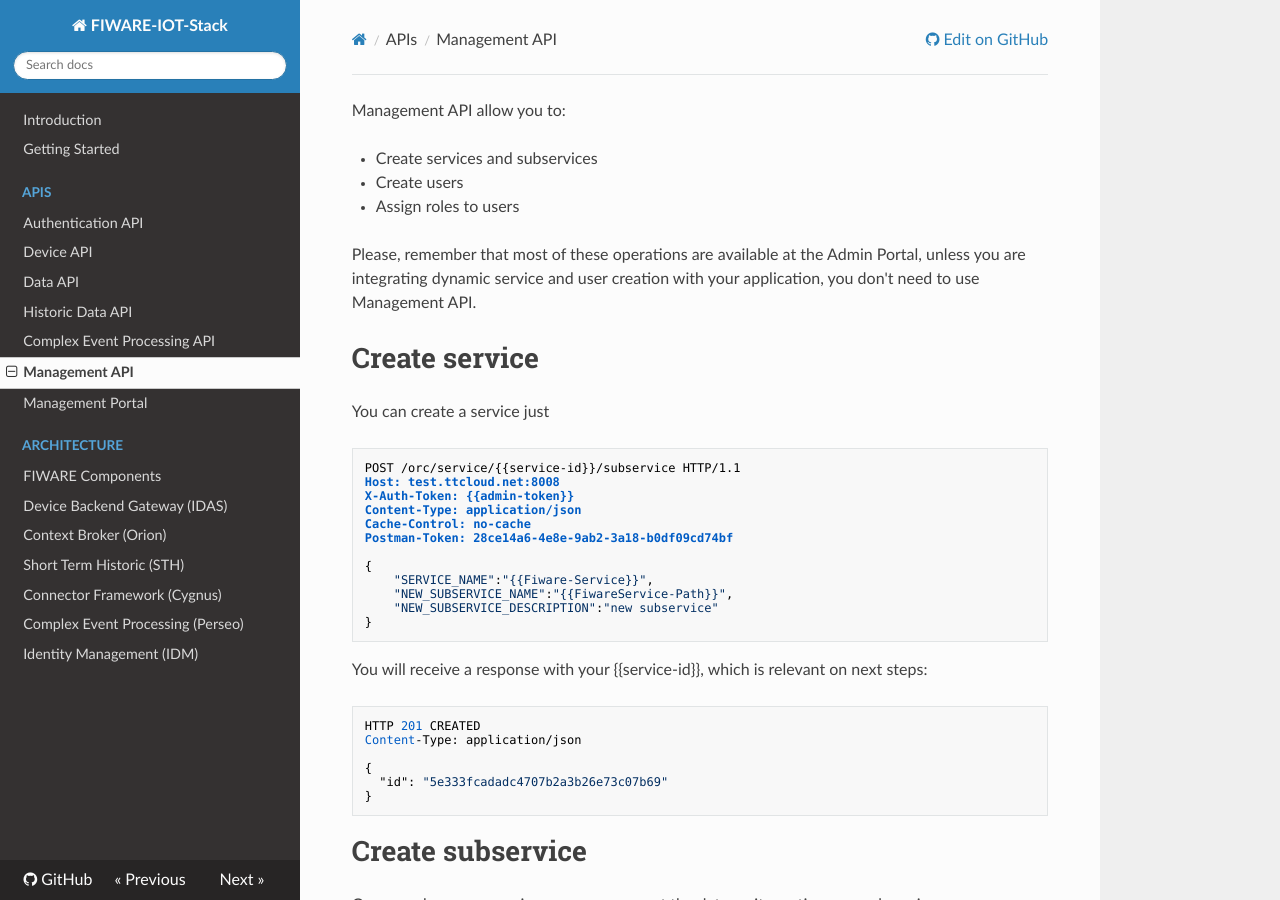
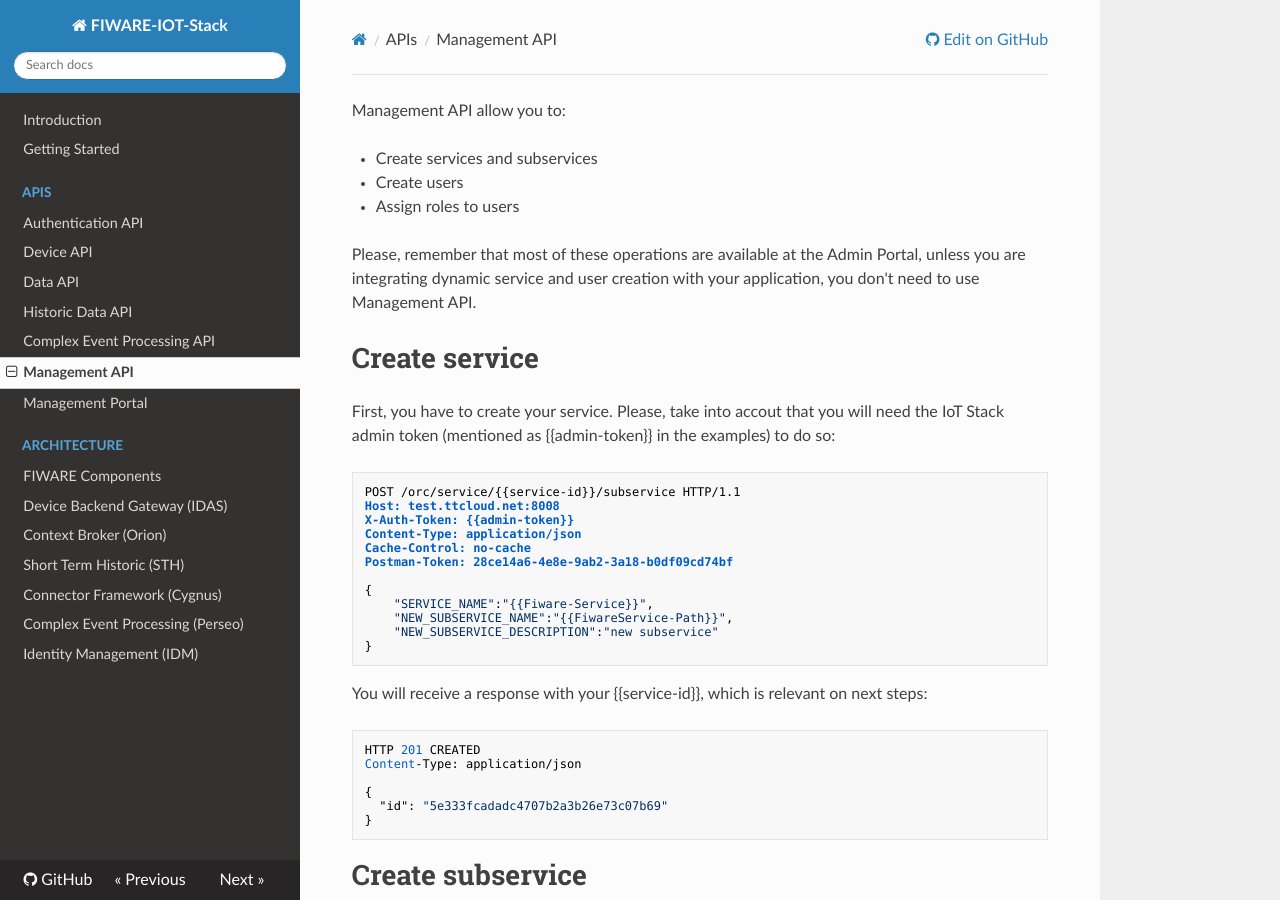
Before and after one commit to telefonicaid/thinking-cities, an MkDocs documentation site: the page built from docs/management_api.md, in a window 1280 px wide and 900 px high. Built offline with MkDocs 1.6.1, drawn with Linux system fonts in a browser that asks for light colours; nearby versions of some CDN libraries; old or Windows-style settings are respelled for this version of MkDocs.

Commit message:
Update management_api.md

````diff
--- a/docs/management_api.md
+++ b/docs/management_api.md
@@ -8,7 +8,7 @@
 
 # Create service
 
-You can create a service just
+First, you have to create your service.  Please, take into accout that you will need the IoT Stack admin token (mentioned as {{admin-token}} in the examples) to do so:
 
 ```
 POST /orc/service/{{service-id}}/subservice HTTP/1.1
````
